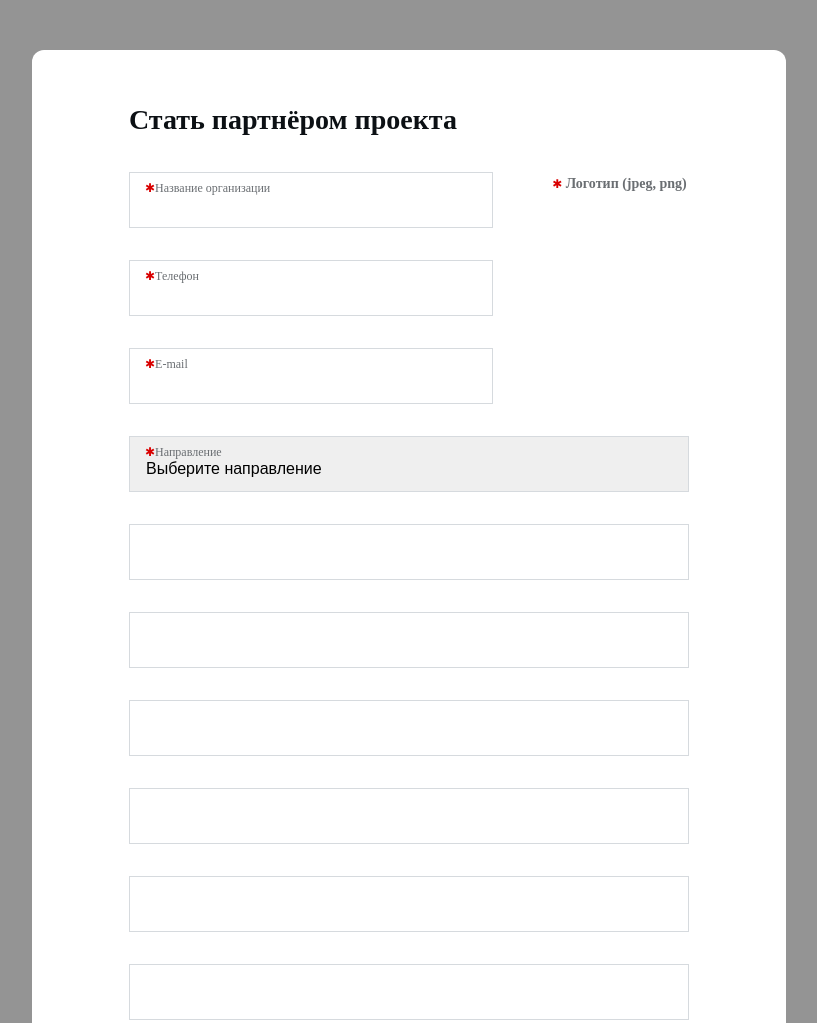
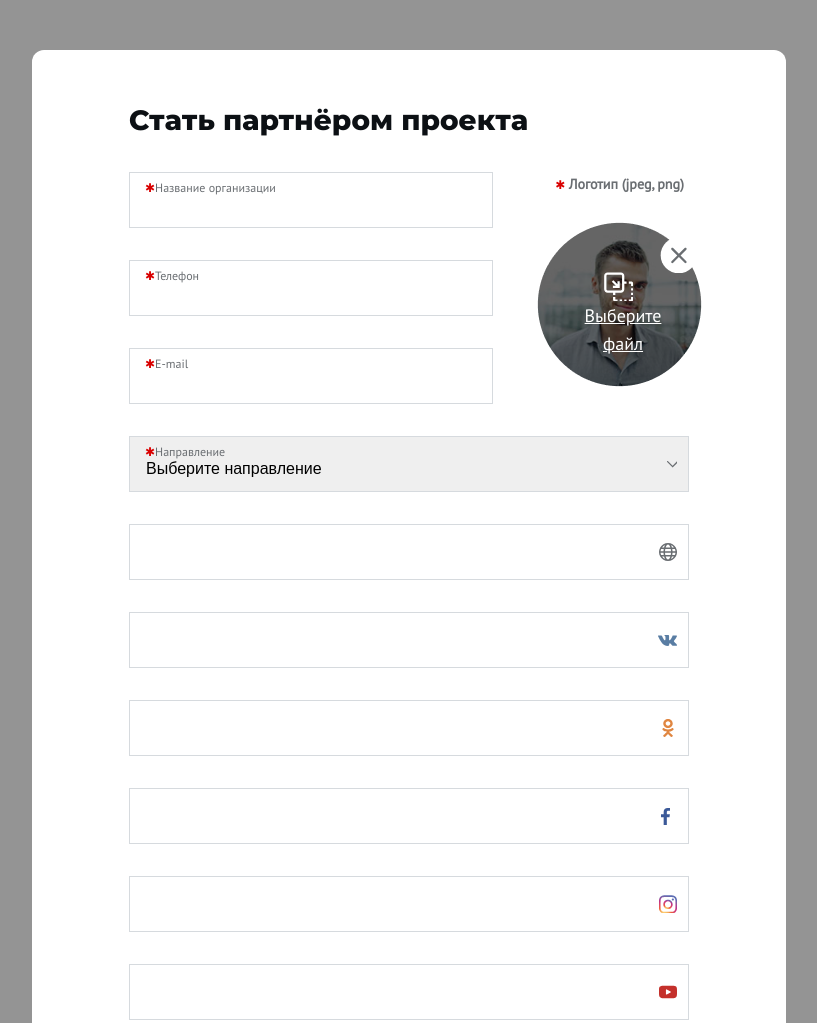
Before and after one commit to Uifea/Practic_1, a plain HTML site: page index.html in a window 1280 px wide. Shown: the top 1023 px of the page, without its empty margins (231-1048 px from the left). Drawn offline with Linux system fonts and the light colour scheme; the site is published under a folder, as on GitHub Pages, so addresses that start at the root find nothing.

Commit message:
Fix urls

```diff
--- a/style.css
+++ b/style.css
@@ -2,17 +2,17 @@
 @font-face {
     font-family: 'Montserrat';
     font-weight: 800;
-    src: url("/fonts/Montserrat/Montserrat-ExtraBold.ttf");
+    src: url("fonts/Montserrat/Montserrat-ExtraBold.ttf");
 }
 
 @font-face {
     font-family: 'PT_Sans';
-    src: url("/fonts/PT_Sans/PTSans-Regular.ttf");
+    src: url("fonts/PT_Sans/PTSans-Regular.ttf");
 }
 
 @font-face {
     font-family: 'Lato';
-    src: url("/fonts/Lato/Lato-Regular.ttf");
+    src: url("fonts/Lato/Lato-Regular.ttf");
 }
 
 body {
@@ -114,7 +114,7 @@ body {
 
 .modal__logo {
     position: relative;
-    background-image: url("/img/Ellipse\ 44.png");
+    background-image: url("img/Ellipse\ 44.png");
     background-repeat: no-repeat;
     background-position: center;
 }
@@ -128,7 +128,7 @@ body {
     right: 50px;
     width: 36px;
     height: 36px;
-    background-image: url("/img/icon/Group\ 2394.svg");
+    background-image: url("img/icon/Group\ 2394.svg");
     background-repeat: no-repeat;
     cursor: pointer;
 }
@@ -167,7 +167,7 @@ body {
     bottom: 57px;
     width: 29px;
     height: 29px;
-    background-image: url("/img/icon/Vector.svg");
+    background-image: url("img/icon/Vector.svg");
     background-repeat: no-repeat;
 }
 
@@ -201,7 +201,7 @@ body {
     appearance: none;
     -webkit-appearance: none;
       -moz-appearance: none;
-    background-image: url("/img/icon/Group.svg");
+    background-image: url("img/icon/Group.svg");
     background-repeat: no-repeat;
     background-position: right 2% center;
     cursor: pointer;
@@ -229,27 +229,27 @@ body {
 }
 
 .site {
-    background-image: url("/img/icon/global\ 1.svg");
+    background-image: url("img/icon/global\ 1.svg");
 }
 
 .vk {
-    background-image: url("/img/icon/vk\ 1.svg");
+    background-image: url("img/icon/vk\ 1.svg");
 }
 
 .ok {
-    background-image: url("/img/icon/odnoklassniki\ 3.svg");
+    background-image: url("img/icon/odnoklassniki\ 3.svg");
 }
 
 .fb {
-    background-image: url("/img/icon/Icon.svg");
+    background-image: url("img/icon/Icon.svg");
 }
 
 .inst {
-    background-image: url("/img/icon/Instagram_Color_icon-icons.com_71811\ 1.svg");
+    background-image: url("img/icon/Instagram_Color_icon-icons.com_71811\ 1.svg");
 }
 
 .youtb {
-    background-image: url("/img/icon/youtube\ 2.svg");
+    background-image: url("img/icon/youtube\ 2.svg");
 }
 
 .hide {
```
